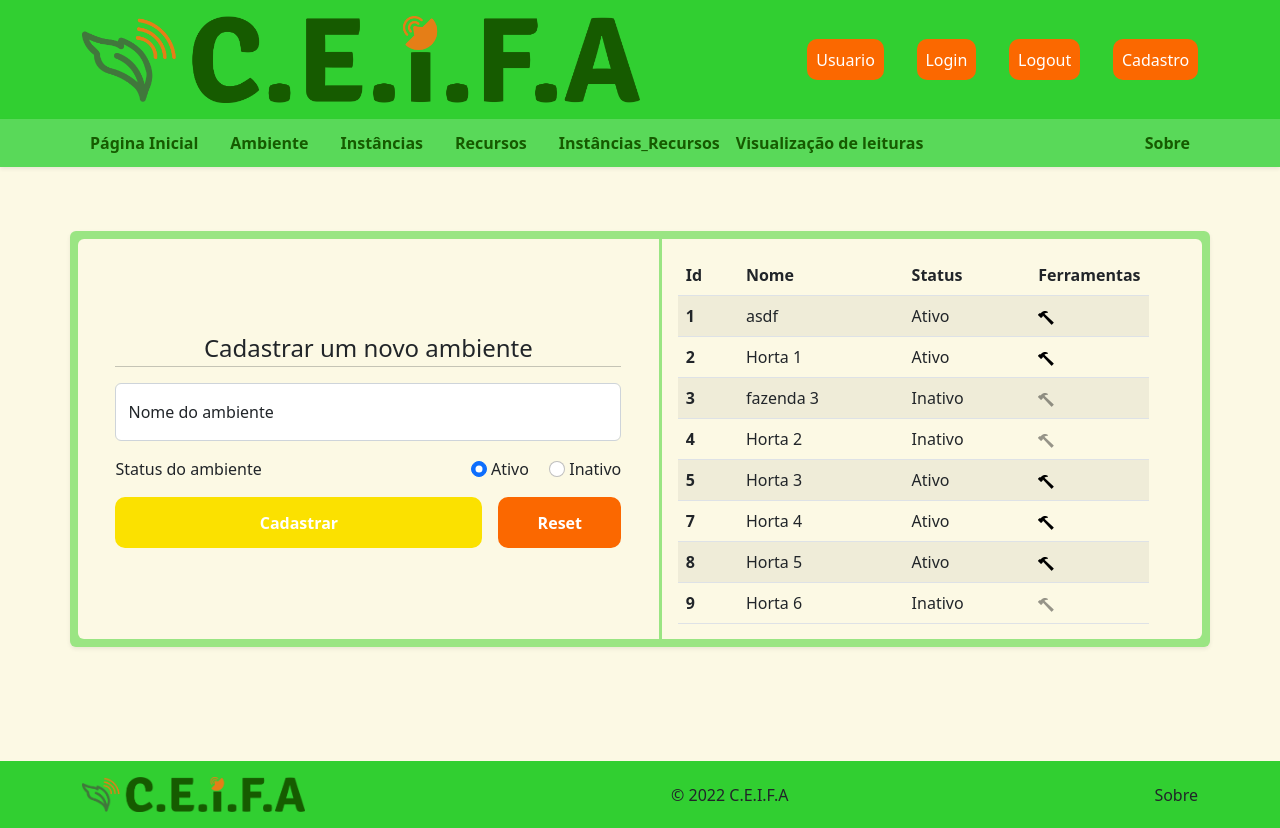
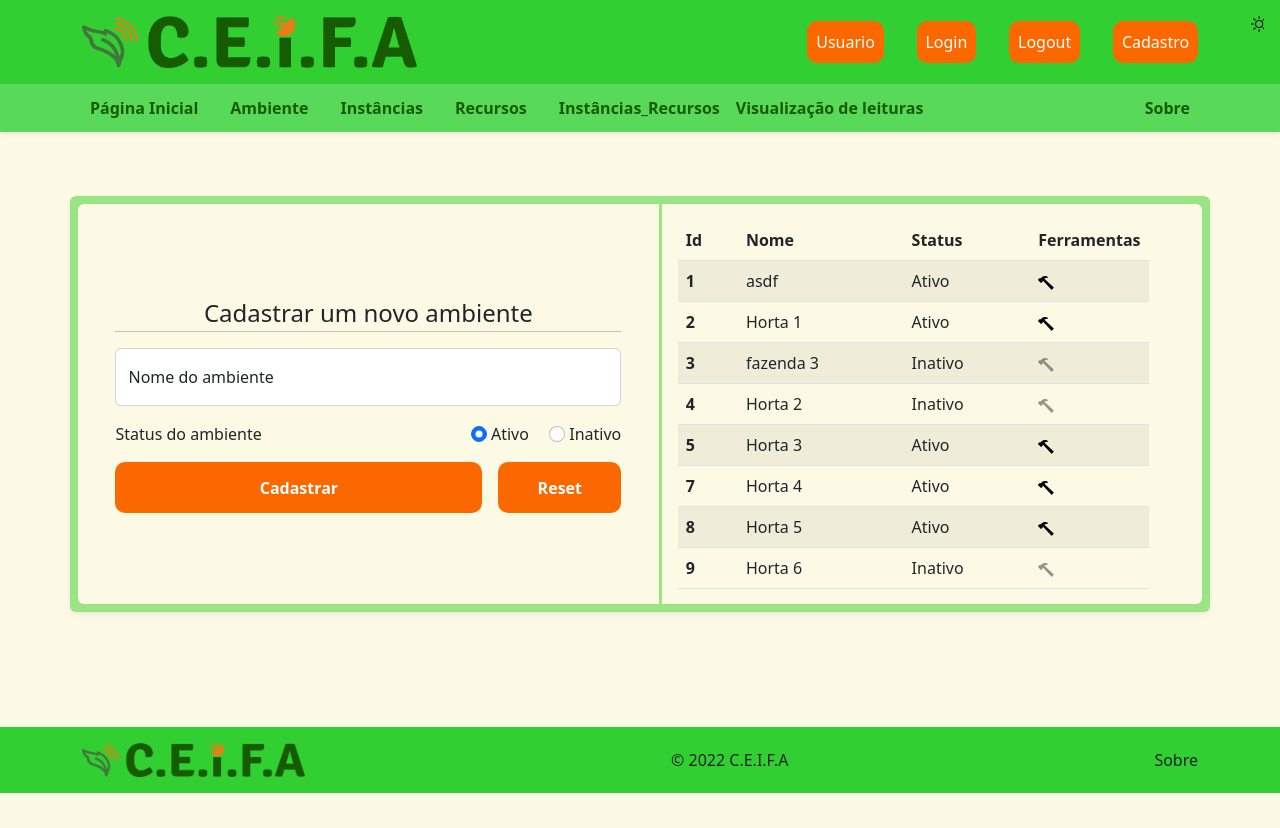
Before and after one commit to fabricioifc/Fazendinha, a Flask app: page /cadastro/ambiente in a window 1280 px wide. After the commit the page ends 793 px from the top, so only its background shows below. Run offline with Flask 2, Linux system fonts and the light colour scheme; a user stored in the database is signed in; data comes from the database, SQL or seed files in the repository; some libraries are stand-ins or nearby versions.

Commit message:
preparando para trocar o tema

```diff
--- a/frontend/static/css/style.css
+++ b/frontend/static/css/style.css
@@ -46,6 +46,11 @@ p{margin: 0px;}
 .textbutton{text-decoration: none;font-size: 100%;}
 .textbutton:hover{text-decoration: none;color: #FFFFFF;}
 .bgButtonCancel{background-color: #FB6800;padding: 2.25%;border-radius: 10px; border-color: #ffffff00; color: #FFFFFF; font-weight: bolder;}
-.bgbuttonAccept{background-color: #FBE100;padding: 2.25%;border-radius: 10px;  border-color: #ffffff00;color: #FFFFFF; font-weight: bolder; }
+.bgbuttonAccept{background-color: #FB6800;padding: 2.25%;border-radius: 10px; border-color: #ffffff00; color: #FFFFFF; font-weight: bolder;}
 /*altura*/
 .hAmbiente{height: calc(50vh);}
+/*tema dark*/
+.absolut{position: absolute;right: 0; margin: 1.25%;}
+.temaWidth{width: 1%}
+.temaHeight{height: 2%;}
+.temabackground{background-image: url(../img/sun.svg);background-repeat: no-repeat;background-size:cover ;}
--- a/frontend/templates/mainBase.html
+++ b/frontend/templates/mainBase.html
@@ -19,8 +19,13 @@
 
 <body class="bgBody">
     <header class="bgHeader">
+
+
+                <a type="button" id="" value="" onclick="" href="" class="absolut temaWidth temaHeight temabackground t100"></a>
+
+
             <div class="container d-flex justify-content-between d-flex py-3">
-                <div class="t50">
+                <div class="t30">
                         <img src="../static/img/logo.png" width="100%" alt="">
                 </div>
 
@@ -104,6 +109,7 @@
         integrity="sha384-pprn3073KE6tl6bjs2QrFaJGz5/SUsLqktiwsUTF55Jfv3qYSDhgCecCxMW52nD2"
         crossorigin="anonymous"></script>
     -->
+    <link rel="stylesheet" href="../static/javascript/darktema.js">
 </body>
 
 </html>
```
Also changed, not shown: frontend/static/img/moon.svg (added), frontend/static/img/sun.svg (added), frontend/static/javascript/darktema.js (added), 1 other file.
